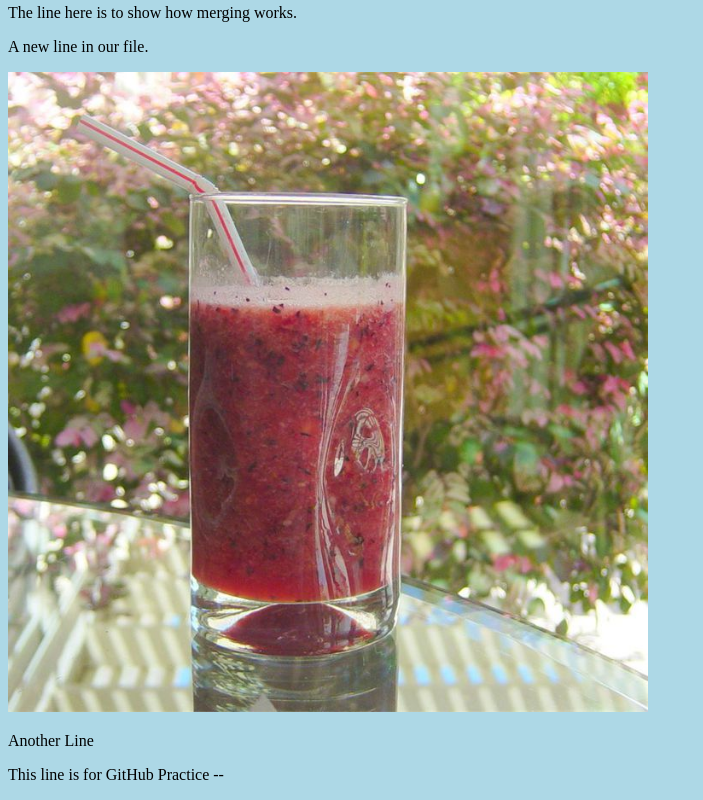
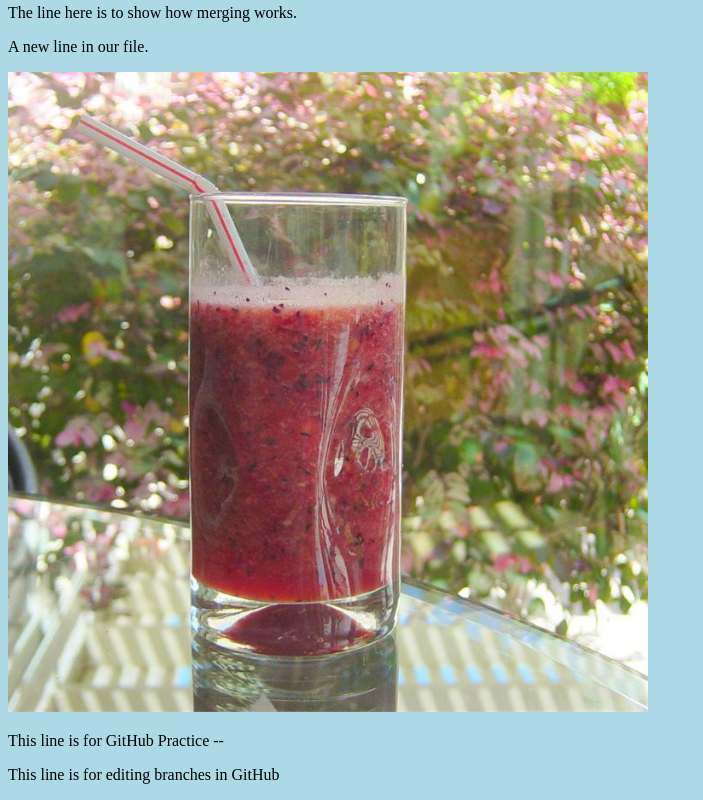
Before and after one commit to mohamedmahroofa/hello-world, a plain HTML site: page index.html in a window 1280 px wide. Shown: the part 770-1570 px from the top of the page, without its empty margins (0-703 px from the left). Drawn offline with Linux system fonts and the light colour scheme.

Commit message:
Updated index.html with a new line
Removed line 16 and added a new line.

```diff
--- a/index.html
+++ b/index.html
@@ -13,7 +13,8 @@
     <p>The line here is to show how merging works.</p>
     <p>A new line in our file.</p>
     <div><img src="./Smoothies.jpg" alt="Smoothies" style="width: 100%; max-width: 640px;"></div>
-    <p>Another Line</p>
+
     <p>This line is for GitHub Practice --</p>
+    <p>This line is for editing branches in GitHub</p>
   </body>
 </html>
```
